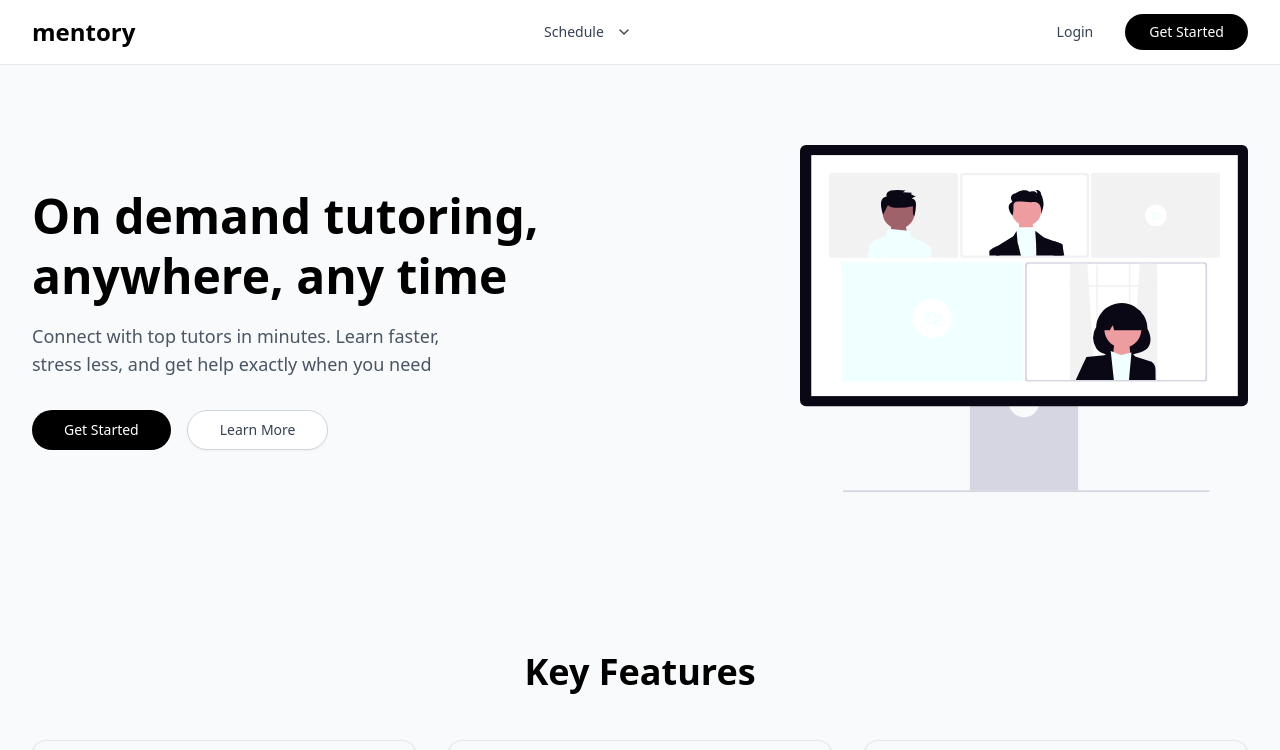
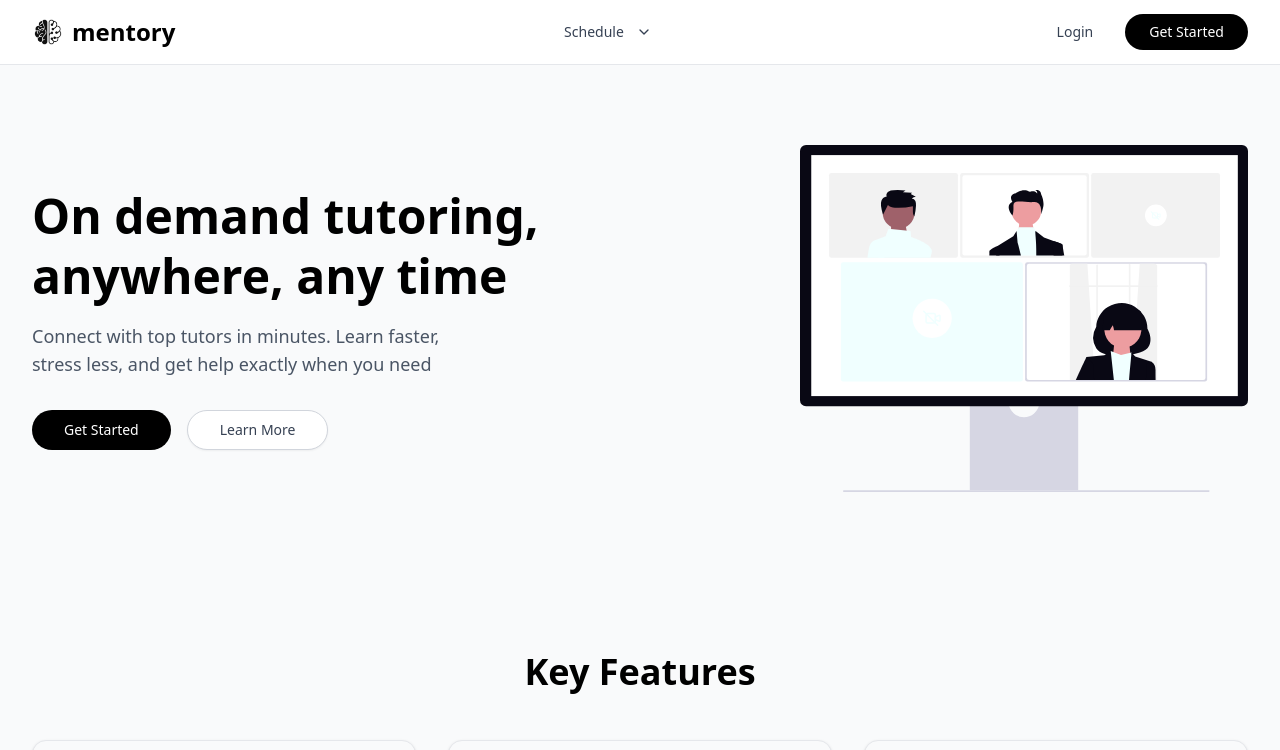
Before and after one commit to hnasheralneam/mentory, a Next.js app: page / in a window 1280 px wide. Shown: the top 750 px of the page. Built offline with nearby package versions, Linux system fonts and the light colour scheme.

Commit message:
logo integrated in every home button

```diff
--- a/src/app/dashboard/layout.tsx
+++ b/src/app/dashboard/layout.tsx
@@ -5,6 +5,7 @@
 import { useEffect, useState } from "react";
 import { usePathname, useRouter } from "next/navigation";
 import Link from "next/link";
+import Image from "next/image";
 import {
   DropdownMenu,
   DropdownMenuContent,
@@ -40,7 +41,18 @@
         <div className="max-w-7xl mx-auto px-6">
           <div className="flex items-center justify-between h-16">
             {/* Logo */}
-            <Link href="/">
+            <Link href="/" className="flex items-center space-x-2">
+              {/* Logo Image */}
+              <Image
+                src="/logo.png"
+                alt="Mentory Logo"
+                width={32}
+                height={32}
+                className="w-8 h-8"
+                priority
+              />
+
+              {/* Logo Text */}
               <div className="flex-shrink-0">
                 <h1 className="text-2xl font-bold text-black">mentory</h1>
               </div>
--- a/src/app/login/page.tsx
+++ b/src/app/login/page.tsx
@@ -1,8 +1,8 @@
-import { GalleryVerticalEnd, GraduationCap } from "lucide-react"
-import AuthImage from "@/../public/auth.jpg"
-import { LoginForm } from "@/components/login-form"
-import Image from "next/image"
-import supabase from "@/utils/supabase"
+import { GalleryVerticalEnd, GraduationCap } from "lucide-react";
+import AuthImage from "@/../public/auth.jpg";
+import { LoginForm } from "@/components/login-form";
+import Image from "next/image";
+import supabase from "@/utils/supabase";
 
 export default function LoginPage() {
   return (
@@ -10,9 +10,14 @@
       <div className="flex flex-col gap-4 p-6 md:p-10">
         <div className="flex justify-center gap-2 md:justify-start">
           <a href="/" className="flex items-center gap-2 font-medium">
-            <div className="bg-primary text-primary-foreground flex size-6 items-center justify-center rounded-md">
-              <GraduationCap className="size-4" />
-            </div>
+            <Image
+              src="/logo.png"
+              alt="Mentory Logo"
+              width={32}
+              height={32}
+              className="w-8 h-8"
+              priority
+            />
             mentory
           </a>
         </div>
@@ -30,5 +35,5 @@
         />
       </div>
     </div>
-  )
+  );
 }
--- a/src/app/signup/page.tsx
+++ b/src/app/signup/page.tsx
@@ -1,9 +1,9 @@
-import { GalleryVerticalEnd, GraduationCap } from "lucide-react"
-import AuthImage from "@/../public/auth.jpg"
-import { LoginForm } from "@/components/login-form"
-import Image from "next/image"
-import supabase from "@/utils/supabase"
-import { SignUpForm } from "@/components/signup-form"
+import { GalleryVerticalEnd, GraduationCap } from "lucide-react";
+import AuthImage from "@/../public/auth.jpg";
+import { LoginForm } from "@/components/login-form";
+import Image from "next/image";
+import supabase from "@/utils/supabase";
+import { SignUpForm } from "@/components/signup-form";
 
 export default function SignupPage() {
   return (
@@ -11,9 +11,14 @@
       <div className="flex flex-col gap-4 p-6 md:p-10">
         <div className="flex justify-center gap-2 md:justify-start">
           <a href="/" className="flex items-center gap-2 font-medium">
-            <div className="bg-primary text-primary-foreground flex size-6 items-center justify-center rounded-md">
-              <GraduationCap className="size-4" />
-            </div>
+            <Image
+              src="/logo.png"
+              alt="Mentory Logo"
+              width={32}
+              height={32}
+              className="w-8 h-8"
+              priority
+            />
             mentory
           </a>
         </div>
@@ -31,5 +36,5 @@
         />
       </div>
     </div>
-  )
+  );
 }
--- a/src/components/header.tsx
+++ b/src/components/header.tsx
@@ -10,6 +10,7 @@
 } from "@/components/ui/dropdown-menu";
 import { ChevronDown } from "lucide-react";
 import Link from "next/link";
+import Image from "next/image";
 
 export function Header() {
   return (
@@ -17,12 +18,19 @@
       <div className="max-w-7xl mx-auto px-4 sm:px-6 lg:px-8">
         <div className="flex items-center justify-between h-16">
           {/* Logo */}
-          <Link href="/">
-          <div className="flex-shrink-0">
+          <Link href="/" className="flex items-center space-x-2">
+            {/* Logo */}
+            <Image
+              src="/logo.png"
+              alt="Mentory Logo"
+              width={32}
+              height={32}
+              className="w-8 h-8"
+              priority
+            />
+            {/* Text */}
             <h1 className="text-2xl font-bold text-black">mentory</h1>
-          </div>
           </Link>
-
 
           {/* Navigation */}
           <nav className="hidden md:flex items-center space-x-8">
@@ -53,13 +61,12 @@
               >
                 Login
               </Button>
-            </Link >
+            </Link>
             <Link href="/signup">
-            <Button className="bg-black hover:bg-gray-800 text-white px-6 py-2 rounded-full">
-              Get Started
-            </Button>
+              <Button className="bg-black hover:bg-gray-800 text-white px-6 py-2 rounded-full">
+                Get Started
+              </Button>
             </Link>
-
           </div>
         </div>
       </div>
```
Also changed, not shown: public/logo.png (added).
